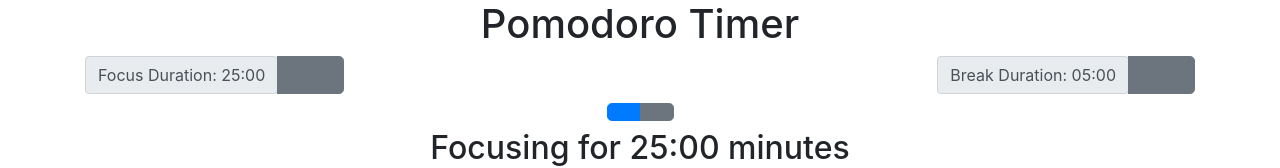
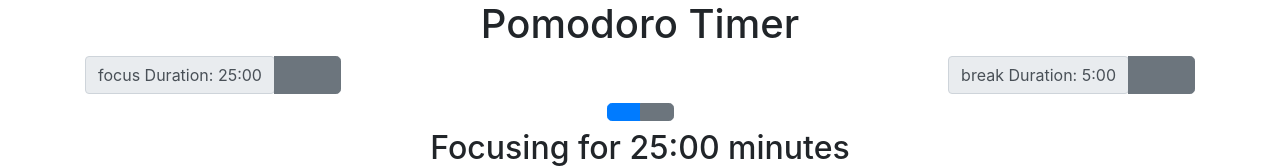
Before and after one commit to Carlos-Blandino/pomodoro-project, a React (Create React App) app: page / in a window 1280 px wide. Shown: the top 168 px of the page. Built offline with nearby package versions, Linux system fonts and the light colour scheme; a web font is replaced by a local one.

Commit message:
adding functionality to focus and break duration controls

```diff
--- /dev/null
+++ b/src/focus-control/control.js
@@ -0,0 +1,64 @@
+import React from "react";
+import { minutesToDuration } from "../utils/duration";
+
+function Control({ durationType, durationTime, setAppData, appData }) {
+  const clickHandler = (event) => {
+    const id = event.target.parentNode.getAttribute("data-testid");
+    const tempData = { ...appData };
+
+    if (id === "increase-focus" && durationType === "focus") {
+      tempData.focusDurationTime = minutesToDuration(
+        parseInt(tempData.focusDurationTime) + 5
+      );
+      setAppData({ ...tempData });
+      console.log("data", appData.focusDurationTime);
+    } else if (id === "decrease-focus" && durationType === "focus") {
+      tempData.focusDurationTime = minutesToDuration(
+        parseInt(tempData.focusDurationTime) - 5
+      );
+      setAppData({ ...tempData });
+    }
+
+    if (id === "increase-focus" && durationType === "break") {
+      tempData.breakDurationTime = minutesToDuration(
+        parseInt(tempData.breakDurationTime) + 5
+      );
+      setAppData({ ...tempData });
+      console.log("data", appData.breakDurationTime);
+    } else if (id === "decrease-focus" && durationType === "break") {
+      tempData.breakDurationTime = minutesToDuration(
+        parseInt(tempData.breakDurationTime) - 5
+      );
+      setAppData({ ...tempData });
+    }
+  };
+  return (
+    <div className="input-group input-group-lg mb-2">
+      <span className="input-group-text" data-testid="duration-focus">
+        {/* TODO: Update this text to display the current focus session duration */}
+        {durationType} Duration: {durationTime}
+      </span>
+      <div className="input-group-append">
+        {/* TODO: Implement decreasing focus duration and disable during a focus or break session */}
+        <button
+          type="button"
+          className="btn btn-secondary"
+          data-testid="decrease-focus"
+          onClick={clickHandler}
+        >
+          <span className="oi oi-minus" />
+        </button>
+        {/* TODO: Implement increasing focus duration  and disable during a focus or break session */}
+        <button
+          type="button"
+          className="btn btn-secondary"
+          data-testid="increase-focus"
+          onClick={clickHandler}
+        >
+          <span className="oi oi-plus" />
+        </button>
+      </div>
+    </div>
+  );
+}
+export default Control;
--- a/src/pomodoro/Pomodoro.js
+++ b/src/pomodoro/Pomodoro.js
@@ -1,10 +1,17 @@
 import React, { useState } from "react";
+import FocusControl from "../focus-control/control";
 import classNames from "../utils/class-names";
 import useInterval from "../utils/useInterval";
 
 function Pomodoro() {
   // Timer starts out paused
   const [isTimerRunning, setIsTimerRunning] = useState(false);
+  const initialAppData = {
+    focusDurationTime: "25:00",
+    breakDurationTime: "5:00",
+  };
+
+  const [appData, setAppData] = useState({ ...initialAppData });
 
   useInterval(
     () => {
@@ -21,57 +28,21 @@ function Pomodoro() {
     <div className="pomodoro">
       <div className="row">
         <div className="col">
-          <div className="input-group input-group-lg mb-2">
-            <span className="input-group-text" data-testid="duration-focus">
-              {/* TODO: Update this text to display the current focus session duration */}
-              Focus Duration: 25:00
-            </span>
-            <div className="input-group-append">
-              {/* TODO: Implement decreasing focus duration and disable during a focus or break session */}
-              <button
-                type="button"
-                className="btn btn-secondary"
-                data-testid="decrease-focus"
-              >
-                <span className="oi oi-minus" />
-              </button>
-              {/* TODO: Implement increasing focus duration  and disable during a focus or break session */}
-              <button
-                type="button"
-                className="btn btn-secondary"
-                data-testid="increase-focus"
-              >
-                <span className="oi oi-plus" />
-              </button>
-            </div>
-          </div>
+          <FocusControl
+            appData={appData}
+            durationType="focus"
+            durationTime={appData.focusDurationTime}
+            setAppData={setAppData}
+          />
         </div>
         <div className="col">
           <div className="float-right">
-            <div className="input-group input-group-lg mb-2">
-              <span className="input-group-text" data-testid="duration-break">
-                {/* TODO: Update this text to display the current break session duration */}
-                Break Duration: 05:00
-              </span>
-              <div className="input-group-append">
-                {/* TODO: Implement decreasing break duration and disable during a focus or break session*/}
-                <button
-                  type="button"
-                  className="btn btn-secondary"
-                  data-testid="decrease-break"
-                >
-                  <span className="oi oi-minus" />
-                </button>
-                {/* TODO: Implement increasing break duration and disable during a focus or break session*/}
-                <button
-                  type="button"
-                  className="btn btn-secondary"
-                  data-testid="increase-break"
-                >
-                  <span className="oi oi-plus" />
-                </button>
-              </div>
-            </div>
+            <FocusControl
+              appData={appData}
+              durationType="break"
+              durationTime={appData.breakDurationTime}
+              setAppData={setAppData}
+            />
           </div>
         </div>
       </div>
```
